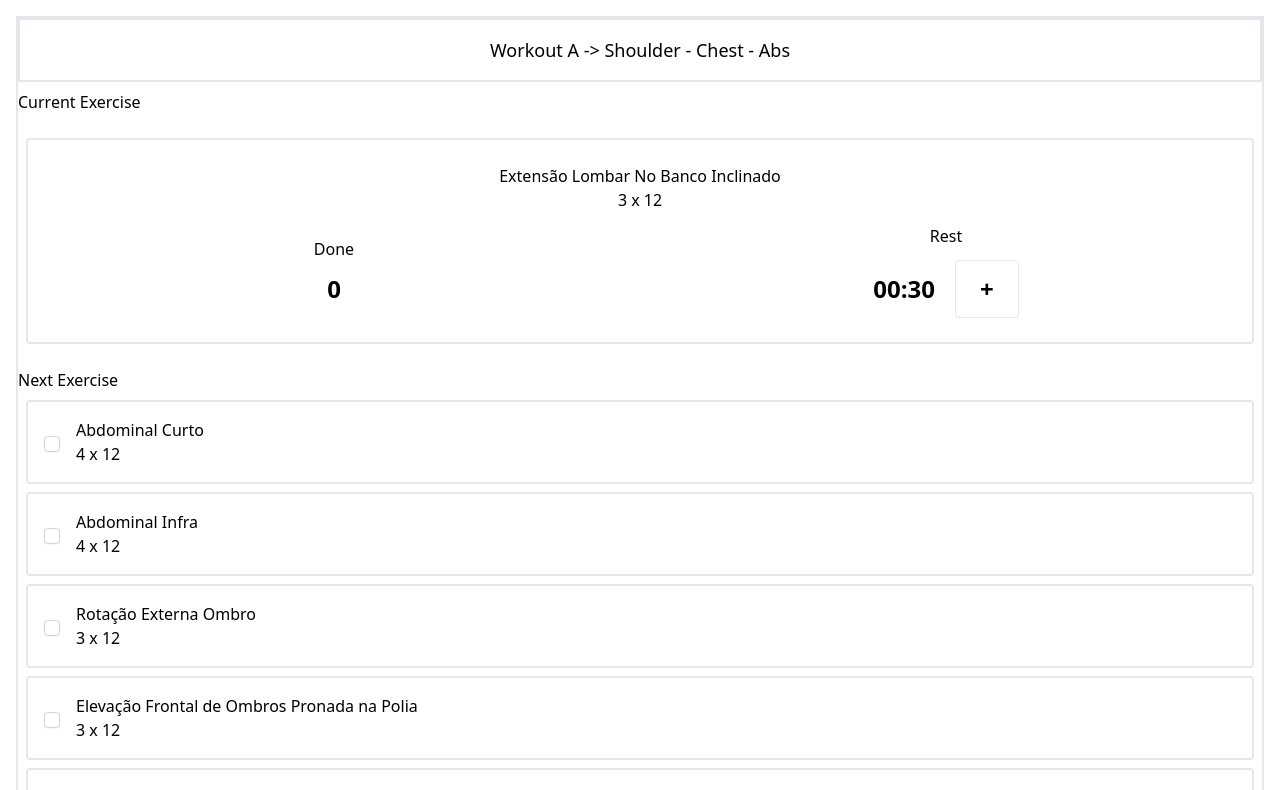
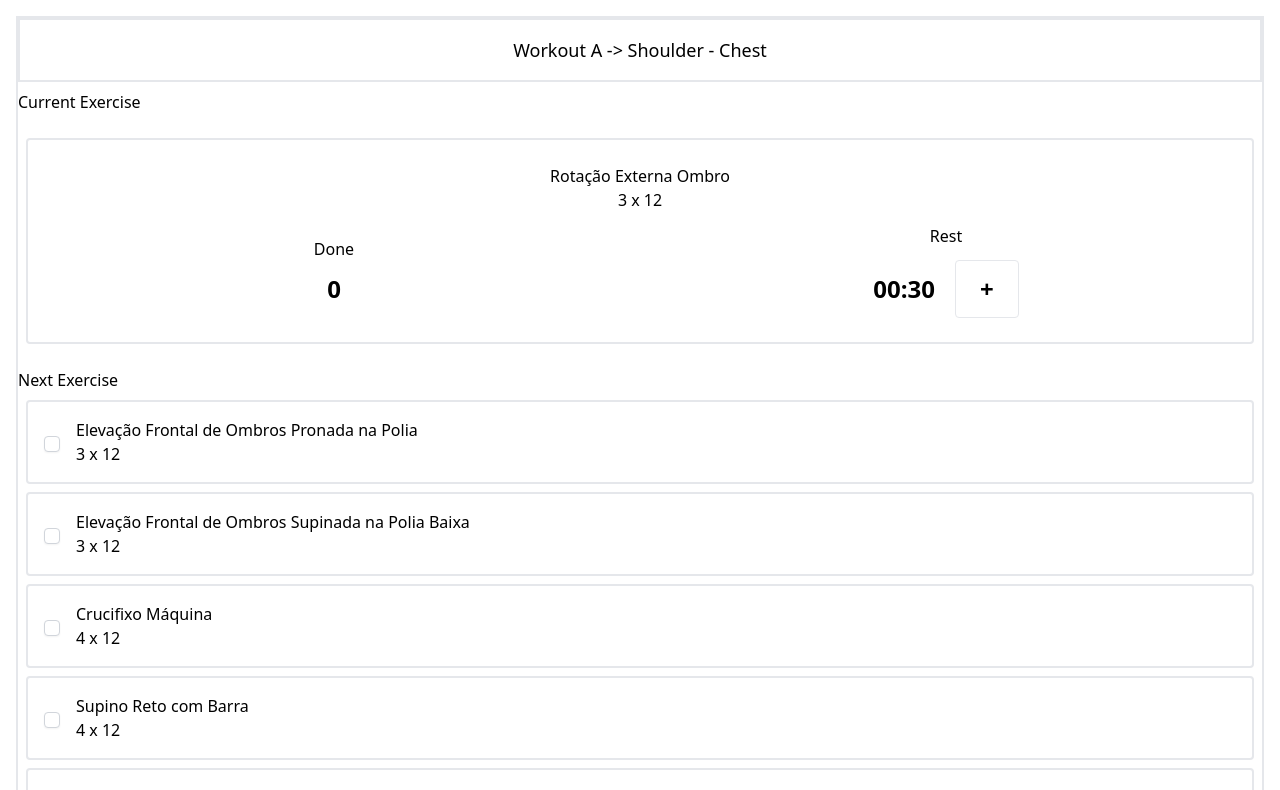
Before and after one commit to pablomuro/pablomuro-workout, a Vue app: page / in a window 1280 px wide. Shown: the top 790 px of the page. Built offline with nearby package versions, Linux system fonts and the light colour scheme.

Commit message:
fix/abs day

```diff
--- a/src/App.vue
+++ b/src/App.vue
@@ -47,11 +47,13 @@ export default defineComponent({
     ReloadPrompt,
   },
   setup() {
-    let workoutIndex = (new Date().getDay() - 1) % workoutList.length
+    const dayOfWeek = new Date().getDay() - 1
+    let workoutIndex = dayOfWeek % workoutList.length
     workoutIndex = workoutIndex >= 0 ? workoutIndex : 0
 
     const workout = ref<Workout>(workoutList[workoutIndex] as Workout)
-    if (workoutIndex % 2 == 0) {
+
+    if (dayOfWeek % 2 == 0) {
       workout.value.exercises = (abdominal as any as Exercise[]).concat(
         workout.value.exercises
       )
```
